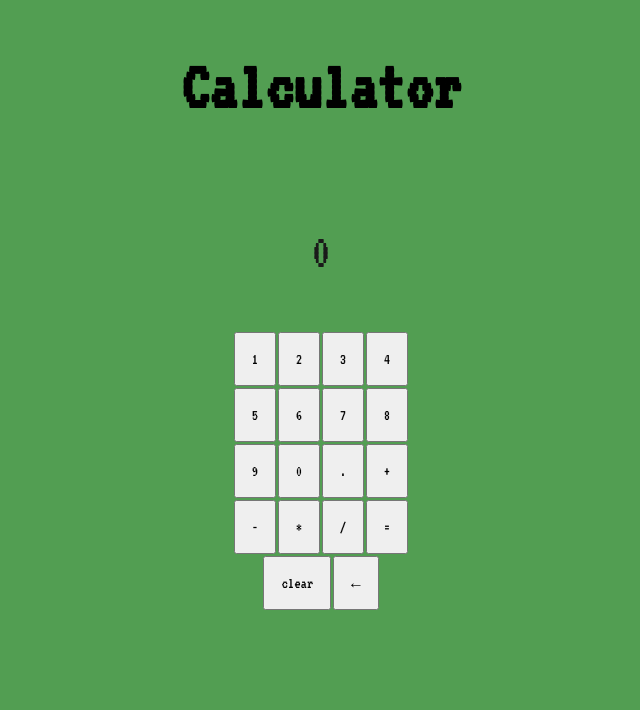
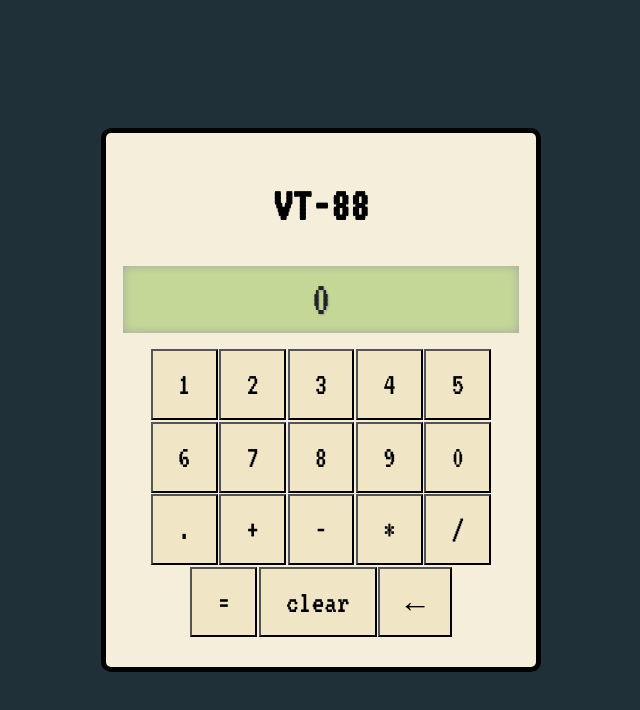
Before and after one commit to davinpark32/calculator, a website: page index.html in a window 1280 px wide. Shown: the whole page, without its empty margins (319-959 px from the left). Drawn offline with nearby package versions, Linux system fonts and the light colour scheme; a web font is replaced by a local one.

Commit message:
add styling

```diff
--- a/index.html
+++ b/index.html
@@ -8,9 +8,14 @@
     <link rel="preconnect" href="https://fonts.googleapis.com">
     <link rel="preconnect" href="https://fonts.gstatic.com" crossorigin>
     <link href="https://fonts.googleapis.com/css2?family=Raleway:ital,wght@0,200;0,300;0,400;0,700;1,200&family=VT323&display=swap" rel="stylesheet">
+
+    <link rel="stylesheet" media="screen" href="https://fontlibrary.org//face/meyrin" type="text/css"/>
+
 </html>
 <body>
-    <h1>Calculator</h1>
+    <div class="container">
+        <div class="calculator">
+            <h1 id="title">VT-88</h1>
             <p id="display">0</p>
             <div id="menu">
                 <button id="one">1</button>
@@ -25,7 +30,6 @@
                 <button id="zero">0</button>
 
                 <button id="decimal">.</button>
-
                 <button id="plus">+</button>
                 <button id="minus">-</button>
                 <button id="multiply">*</button>
@@ -35,5 +39,7 @@
                 <button id="clear">clear</button>
                 <button id="backspace">←</button>
             </div>
+        </div>
+    </div>
 
 </body>
--- a/script.js
+++ b/script.js
@@ -100,7 +100,7 @@ document.body.addEventListener('keydown', (e) => {
             } else {
                 // console.log(myArr);
                 currentNumber = '';
-                display.textContent = 'X';
+                display.textContent = '+';
                 operator = '+';
                 console.log(myArr);
                 break;
@@ -119,7 +119,7 @@ document.body.addEventListener('keydown', (e) => {
             } else {
                 console.log(myArr);
                 currentNumber = '';
-                display.textContent = 'X';
+                display.textContent = '-';
                 operator = '-';
                 console.log(myArr);
                 break;
@@ -138,7 +138,7 @@ document.body.addEventListener('keydown', (e) => {
             } else {
                 console.log(myArr);
                 currentNumber = '';
-                display.textContent = 'X';
+                display.textContent = '*';
                 operator = '*';
                 console.log(myArr);
                 break;
@@ -157,7 +157,7 @@ document.body.addEventListener('keydown', (e) => {
             } else {
                 console.log(myArr);
                 currentNumber = '';
-                display.textContent = 'X';
+                display.textContent = '/';
                 operator = '/';
                 console.log(myArr);
                 break;
--- a/styles.css
+++ b/styles.css
@@ -1,13 +1,13 @@
 body {
     font-family: 'VT323', monospace;
+    background-color: #1f3038;
+    height: 100vh;
     display: flex;
-    flex-direction: column;
-    align-items: center;
-    background-color: rgb(82, 158, 82);
+
 }
 
 h1 {
-    font-size: 70px;
+    font-size: 3rem;
 }
 
 p {
@@ -17,13 +17,52 @@ p {
 
 button {
     font-family: 'VT323', monospace;
-    padding: 1rem;
+    padding: 15px 25px 15px 25px;
+    font-size: 2rem;
+    background-color: #f0e5c4;
 }
 
+.container {
+    display: flex;
+    flex-direction: column;
+    align-items: center;
+    flex: 1;
+    justify-content: center;
+}
+
+.calculator {
+    background-color: #f5eedb;
+    text-align: center;
+    display: flex;
+    flex-direction: column;
+    align-items: center;
+    justify-content: center;
+    padding: 30px;
+    border-radius: 10px;
+    border: 5px solid black;
+}
 #menu {
     display: flex;
     flex-wrap: wrap;
     width: 13rem;
     gap: .1rem;
     justify-content: center;
+    width: 370px;
 }
+
+#title {
+    margin: 1rem;
+}
+
+#display {
+    margin: 1rem;
+    background-color: #57a3004f;
+    display: flex;
+    flex: 1;
+    justify-content: center;
+    padding: 5px 50px 5px 50px;
+    width: 80%;
+    color: #000000cb;
+    box-shadow: inset 0 0 10px #a4a4a4;
+    text-shadow: 1px 1px 2px #a4a4a4;
+}
```
Lines whose indentation alone changed are shown as unchanged.
